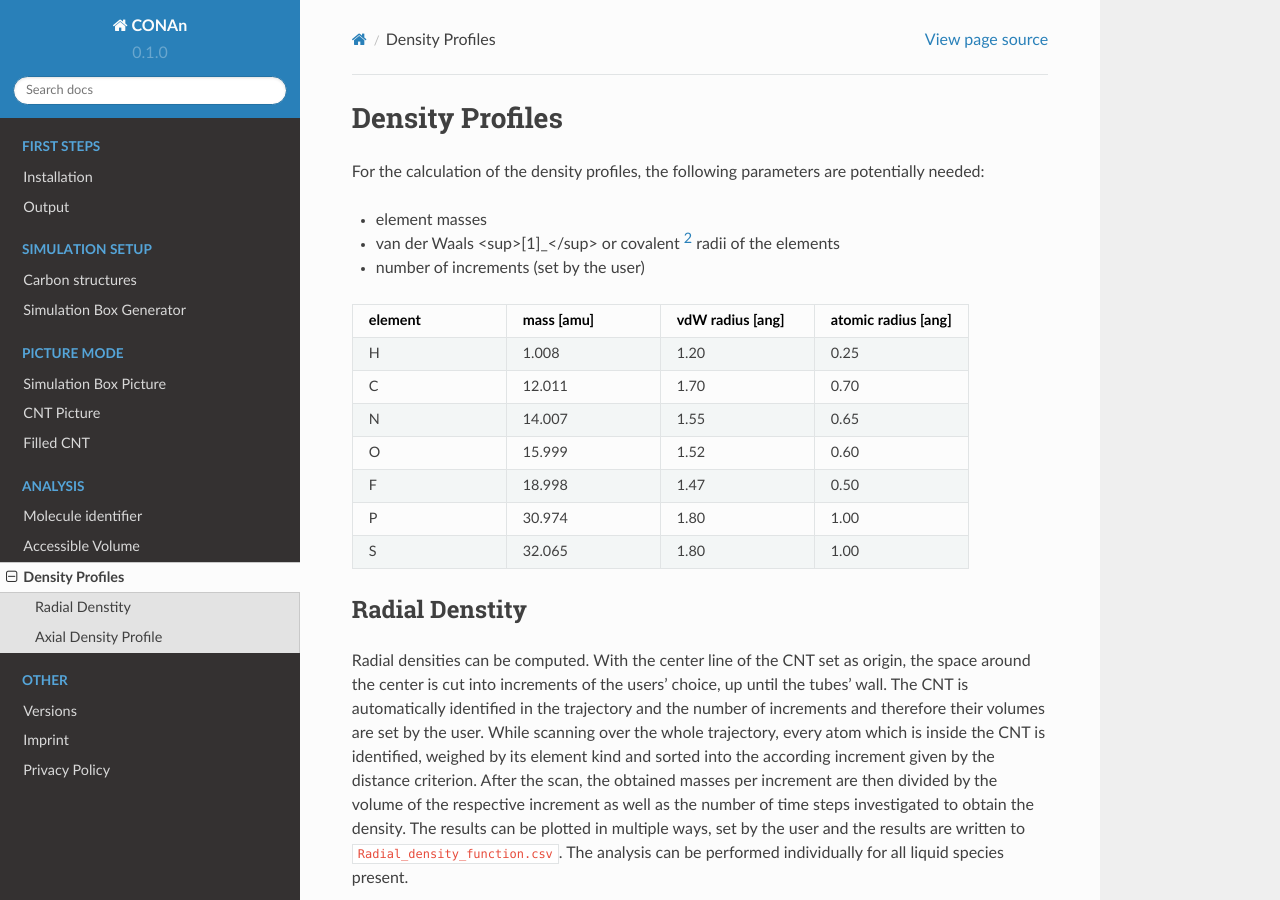
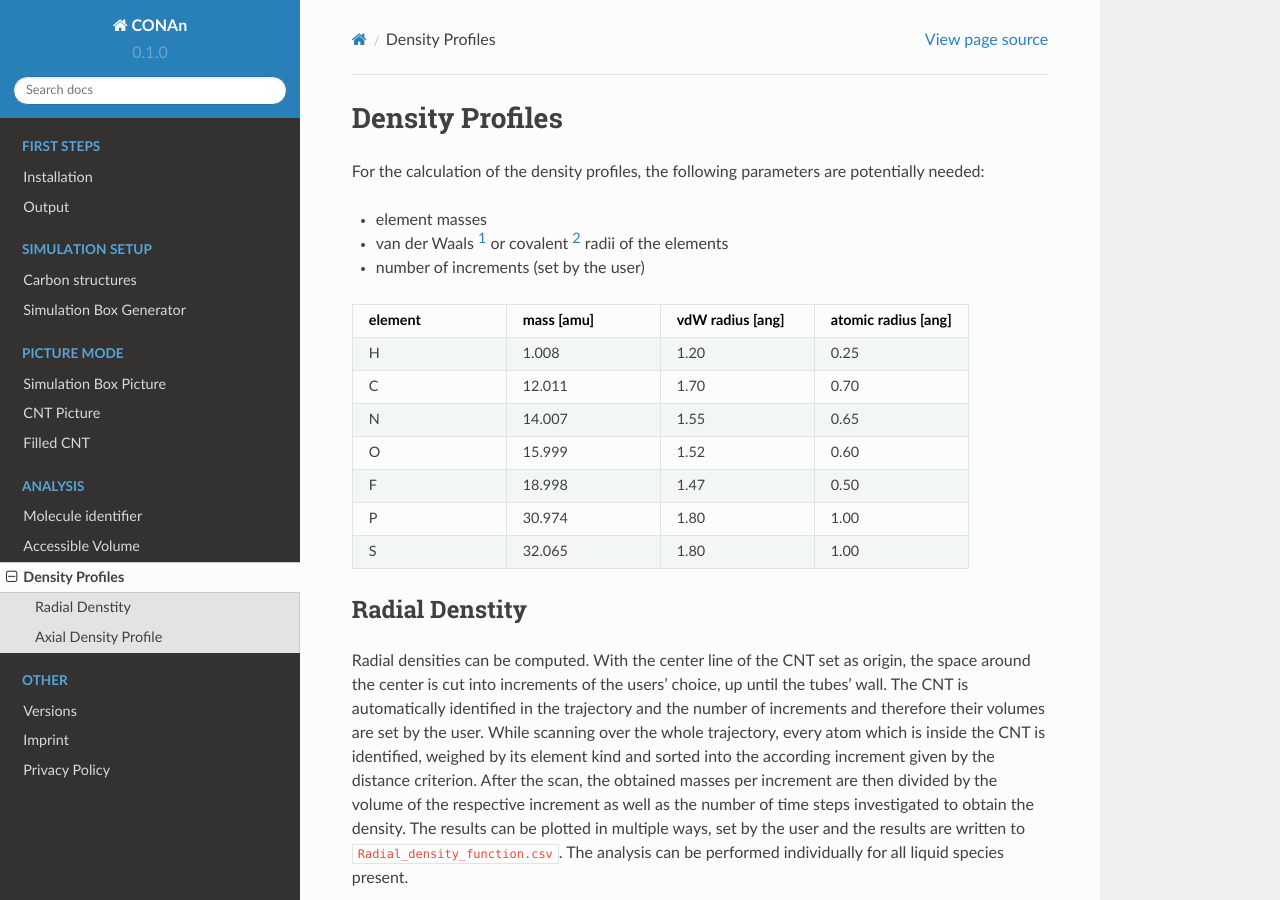
Before and after one commit to LeonardDick/rtd-tutorial, a Sphinx documentation site: the page built from docs/source/analysis/dens_prof.rst, in a window 1280 px wide and 900 px high. Built offline with Sphinx 7.4.7 and the Read the Docs theme 2.0.0, drawn with Linux system fonts in a browser that asks for light colours.

Commit message:
Update dens_prof.rst

```diff
--- a/docs/source/analysis/dens_prof.rst
+++ b/docs/source/analysis/dens_prof.rst
@@ -4,7 +4,7 @@ Density Profiles
 For the calculation of the density profiles, the following parameters are potentially needed:
 
 * element masses
-* van der Waals <sup>[1]_</sup> or covalent [2]_ radii of the elements
+* van der Waals [1]_ or covalent [2]_ radii of the elements
 * number of increments (set by the user)
 
 .. list-table::
```
